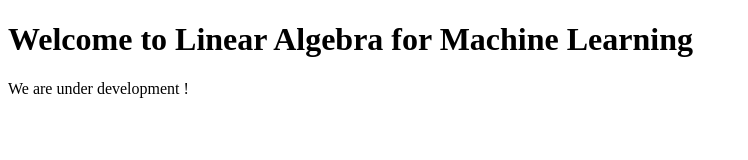
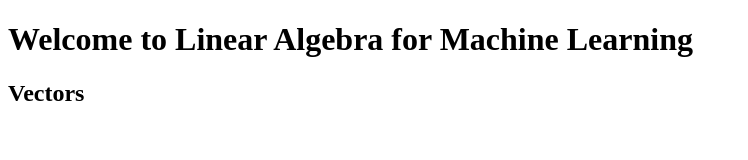
Before and after one commit to abhishekbajpai/linear-algebra-for-machine-leanring, a plain HTML site: page index.html in a window 1280 px wide. Shown: the whole page, without its empty margins (0-748 px from the left). Drawn offline with Linux system fonts and the light colour scheme.

Commit message:
Update index.html

```diff
--- a/index.html
+++ b/index.html
@@ -10,7 +10,7 @@
 <body>
     <main>
         <h1>Welcome to Linear Algebra for Machine Learning </h1>
-        <p>We are under development !</p>
+        <h2>Vectors</h2>
     </main>
 </body>
 </html>
```
